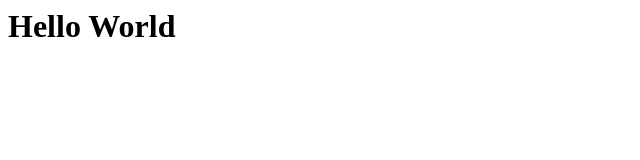
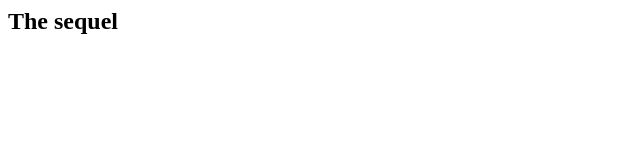
Before and after one commit to mitchchev/sorcerers-code, a plain HTML site: page index.html in a window 1280 px wide. Shown: the whole page, without its empty margins (0-640 px from the left). Drawn offline with Linux system fonts and the light colour scheme.

Commit message:
the sequel.

```diff
--- a/index.html
+++ b/index.html
@@ -1 +1 @@
-<h1>Hello World</h1>
+<h2>The sequel</h2>
```
